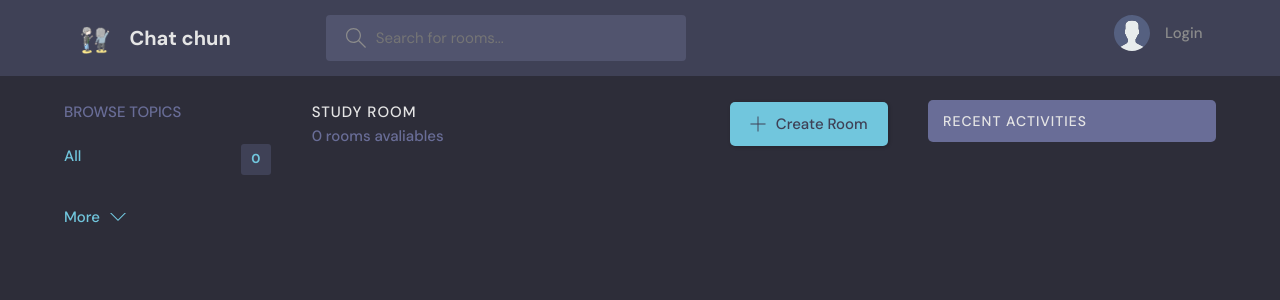
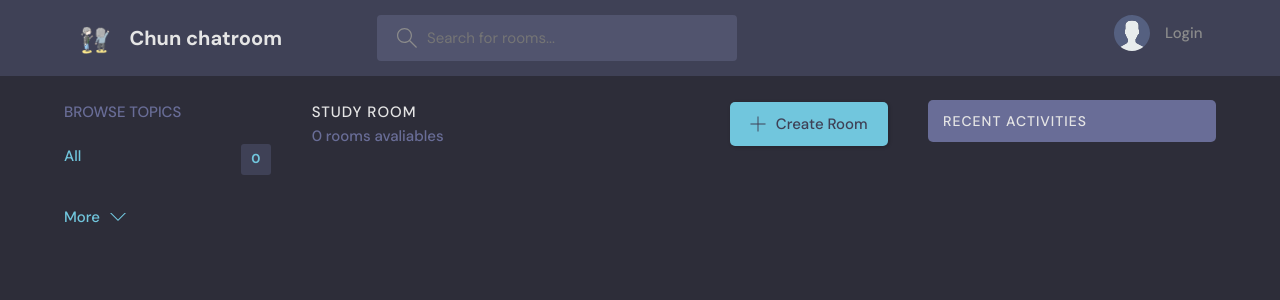
Before and after one commit to ChangZongChun/django-chat-room, a Django app: page / in a window 1280 px wide. Shown: the top 300 px of the page. Run offline with Django 4.2, Linux system fonts and the light colour scheme; data that the repository does not hold is empty.

Commit message:
final deploy test

```diff
--- a/chatroom/templates/navbar.html
+++ b/chatroom/templates/navbar.html
@@ -6,7 +6,7 @@
       <a href="{% url 'home' %}" class="header__logo">
         <img src="{% static 'images/logo.png' %}" />
         <!-- <img src="assets/logo.svg" /> -->
-        <h1>Chat chun</h1>
+        <h1>Chun chatroom</h1>
       </a>
 
       <form class="header__search" method="GET" action="{% url 'home' %}">
```
